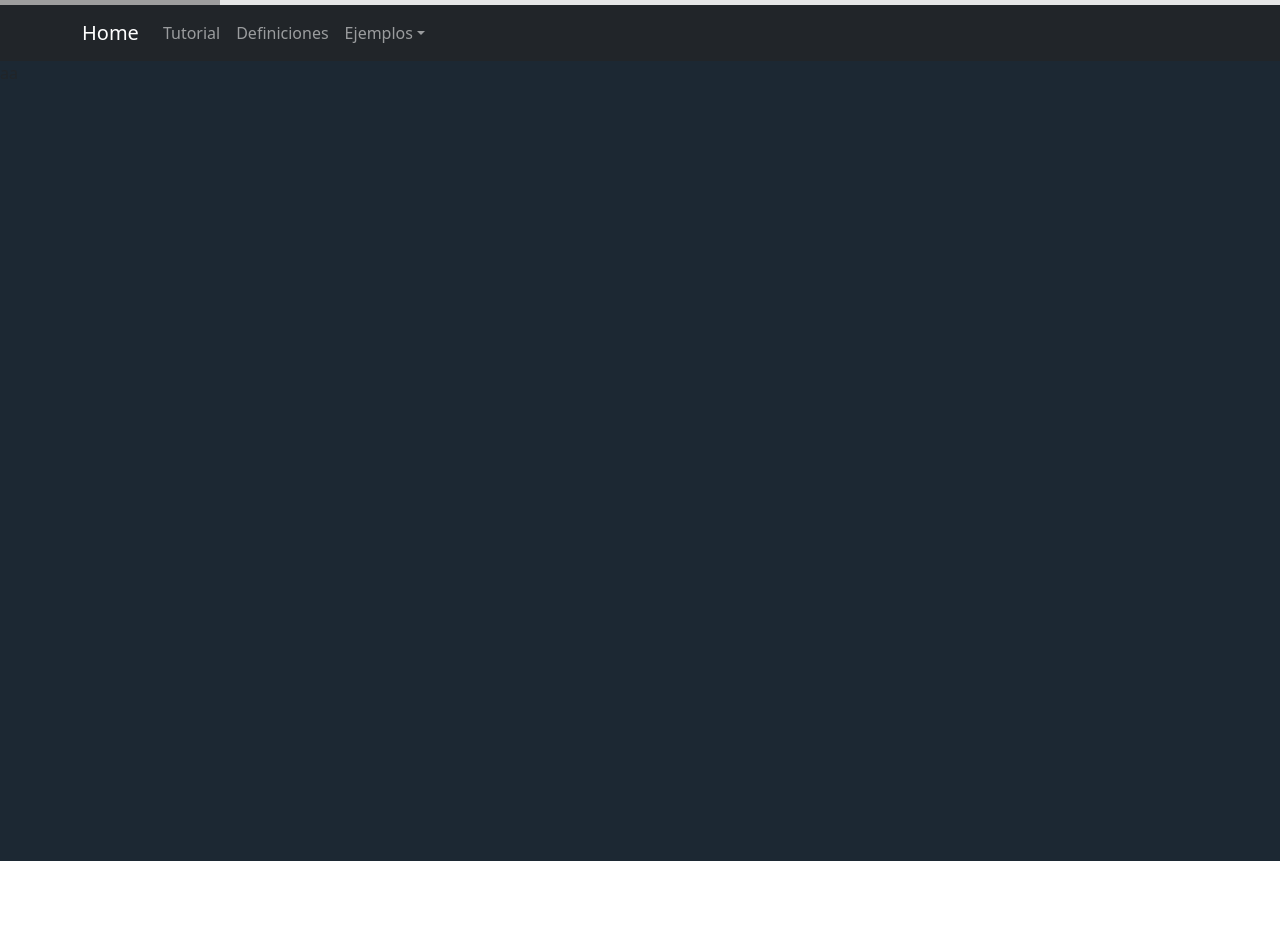
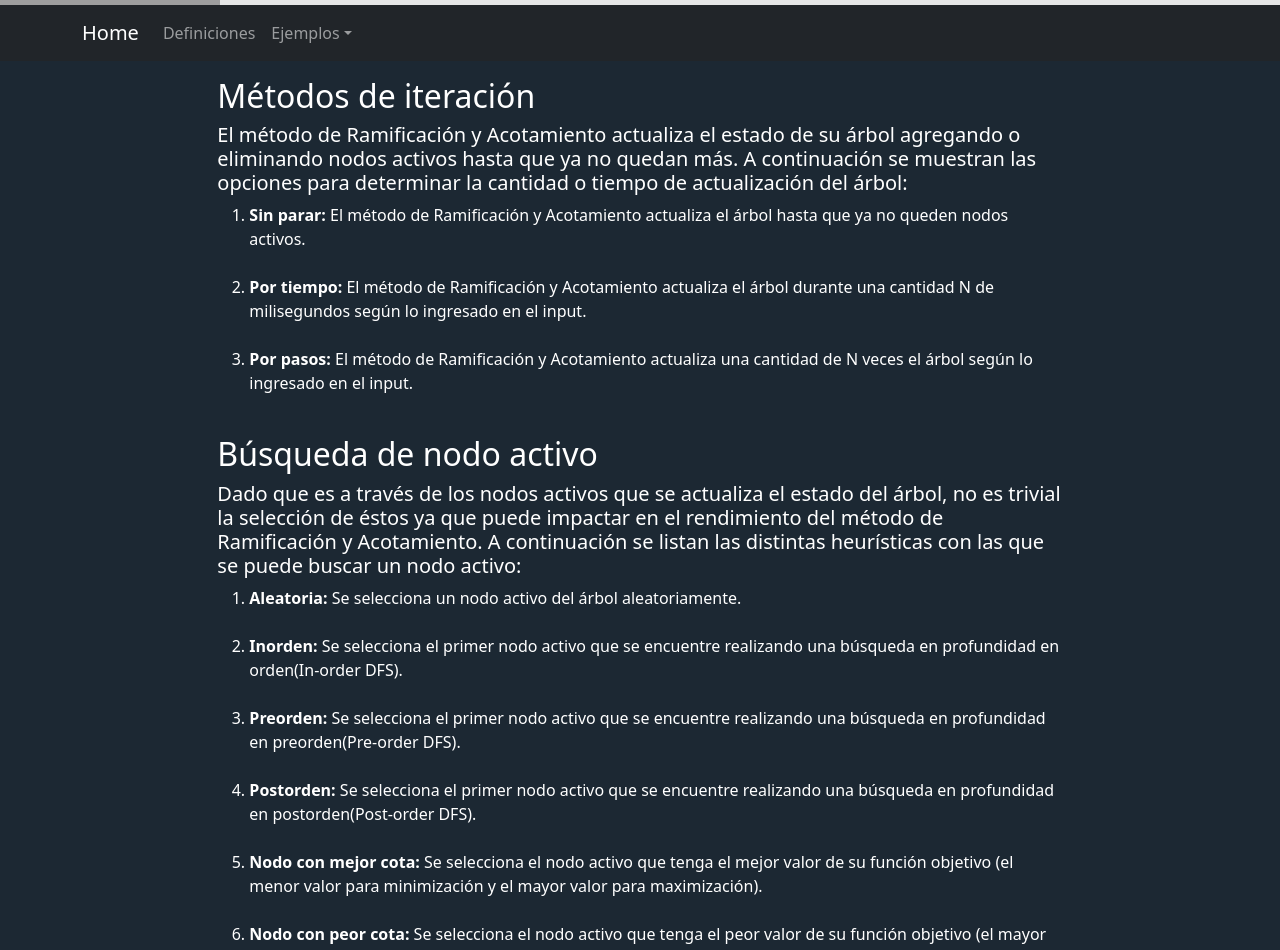
Before and after one commit to garaya3041/memoria-frontend, a React (Create React App) app: page /tutorial in a window 1280 px wide. Shown: the part 160-1110 px from the top of the page. Before the commit the page ends 1021 px from the top, so only its background shows below. Built offline with nearby package versions, Linux system fonts and the light colour scheme; grey boxes are pictures that could not be loaded.

Commit message:
loader y definiciones

```diff
--- a/src/components/navbar/navbarUSM.jsx
+++ b/src/components/navbar/navbarUSM.jsx
@@ -23,7 +23,6 @@ const NavbarUSM = () => {
                 <Navbar.Toggle aria-controls="responsive-navbar-nav" />
                 <Navbar.Collapse id="responsive-navbar-nav">
                     <Nav className="me-auto">
-                    <Nav.Link href="/tutorial">Tutorial</Nav.Link>
                     <Nav.Link href="/tutorial">Definiciones</Nav.Link>
                     <NavDropdown title="Ejemplos" id="collasible-nav-dropdown">
                         {
--- a/src/pages/Home/Home.css
+++ b/src/pages/Home/Home.css
@@ -1,11 +1,11 @@
-.fluid-container{
+.fluid-containers{
     background-color: #1c2833 !important;
     min-height: 100vh;
     padding: 0px;
     padding-bottom: 20px;
 }
 
-.elements-center{
+.elements-centers{
     align-items: center;
     justify-content: center;
     display: flex;
--- a/src/pages/Home/Home.jsx
+++ b/src/pages/Home/Home.jsx
@@ -86,11 +86,11 @@ const Home = () => {
         <>
         <HeaderUSM />
         <NavbarUSM />
-        <div className="fluid-container">
+        <div className="fluid-containers">
             <Row>
                 <Col md={3}></Col>
                 <Col md={6}>
-                    <div className="elements-center">
+                    <div className="elements-centers">
                         <div className="bienvenida">
                             <h2 className="titulo">
                                 Bienvenid@
--- a/src/pages/Tree/Tree.css
+++ b/src/pages/Tree/Tree.css
@@ -215,3 +215,8 @@
     padding-left: 0px;
     padding-right: 0px;
 }
+
+.spinner{
+    width: 24px;
+    height: 24px;
+}
--- a/src/pages/Tutorial/Tutorial.css
+++ b/src/pages/Tutorial/Tutorial.css
@@ -1,15 +1,18 @@
 .fluid-container{
     background-color: #1c2833 !important;
-    min-height: 100vh;
+    min-height: auto;
     padding: 0px;
     padding-bottom: 20px;
+    align-items: center;
+    display: flex;
+    flex-direction: column;
 }
 
 .elements-center{
-    align-items: center;
-    justify-content: center;
-    display: flex;
-    flex-direction: column;
-    height: 500px;
+    height: auto;
     color: white;
 }
+
+.bienvenida{
+    min-width: 100%;
+}
--- a/src/pages/Tutorial/Tutorial.jsx
+++ b/src/pages/Tutorial/Tutorial.jsx
@@ -1,14 +1,146 @@
 import React from 'react'
 import HeaderUSM from '../../components/header/headerUSM'
 import NavbarUSM from '../../components/navbar/navbarUSM'
+import { Row, Col } from 'react-bootstrap';
+import './Tutorial.css';
 
 const Tutorial = () => {
   return (
     <>
         <HeaderUSM />
-        <NavbarUSM />
+        <NavbarUSM className="navbar" />
         <div className="fluid-container">
-            aa
+            <Row>
+                <Col md={2}></Col>
+                <Col md={8}>
+                    <div className="elements-center">
+                        <div className="bienvenida">
+                            <h2 className="titulo">
+                                Métodos de iteración
+                            </h2>
+                            <h5>El método de Ramificación y Acotamiento actualiza el estado de su árbol agregando o eliminando nodos activos hasta que
+                              ya no quedan más. A continuación se muestran las opciones para determinar la cantidad o tiempo de actualización del árbol:
+                            </h5>
+                            <div className="content">
+                              <ol>
+                                <li><strong>Sin parar: </strong>
+                                El método de Ramificación y Acotamiento actualiza el árbol hasta que ya no queden nodos activos.
+                                </li>
+                                <br />
+                                <li><strong>Por tiempo: </strong>
+                                El método de Ramificación y Acotamiento actualiza el árbol durante una cantidad N de milisegundos según lo ingresado en el input.
+                                </li>
+                                <br />
+                                <li><strong>Por pasos: </strong>
+                                El método de Ramificación y Acotamiento actualiza una cantidad de N veces el árbol según lo ingresado en el input.
+                                </li>
+                                <br />
+                              </ol>
+                            </div>
+                        </div>
+                        <div className="bienvenida">
+                            <h2 className="titulo">
+                                Búsqueda de nodo activo
+                            </h2>
+                            <h5>Dado que es a través de los nodos activos que se actualiza el estado del árbol, no es trivial la selección de éstos ya que
+                              puede impactar en el rendimiento del método de Ramificación y Acotamiento. A continuación se listan
+                              las distintas heurísticas con las que se puede buscar un nodo activo:
+                            </h5>
+                            <div className="content">
+                              <ol>
+                                <li><strong>Aleatoria: </strong>
+                                Se selecciona un nodo activo del árbol aleatoriamente.
+                                </li>
+                                <br />
+                                <li><strong>Inorden: </strong>
+                                Se selecciona el primer nodo activo que se encuentre realizando una búsqueda en profundidad en orden(In-order DFS).
+                                </li>
+                                <br />
+                                <li><strong>Preorden: </strong>
+                                Se selecciona el primer nodo activo que se encuentre realizando una búsqueda en profundidad en preorden(Pre-order DFS).
+                                </li>
+                                <br />
+                                <li><strong>Postorden: </strong>
+                                Se selecciona el primer nodo activo que se encuentre realizando una búsqueda en profundidad en postorden(Post-order DFS).
+                                </li>
+                                <br />
+                                <li><strong>Nodo con mejor cota: </strong>
+                                Se selecciona el nodo activo que tenga el mejor valor de su función objetivo (el menor valor para minimización y el mayor valor para maximización).
+                                </li>
+                                <br />
+                                <li><strong>Nodo con peor cota: </strong>
+                                Se selecciona el nodo activo que tenga el peor valor de su función objetivo (el mayor valor para minimización y el menor valor para maximización).
+                                </li>
+                                <br />
+                                <li><strong>Por selección: </strong>
+                                Se selecciona el nodo activo manualmente, según su ID. Esta opción sólo está disponible si el método de iteración es de 1 paso.
+                                </li>
+                                <br />
+                              </ol>
+                            </div>
+                        </div>
+                        <div className="bienvenida">
+                            <h2 className="titulo">
+                                Selección de variable no entera:
+                            </h2>
+                            <h5>Los nodos se definen activos si alguna de las variables de su solución X no es un número entero.
+                              Es por ello que no es trivial la selección de cuál de entre todas éstas se realizará una ramificación.
+                              A continuación se listan las distintas heurísticas con las que se puede escoger una variable no entera:
+                            </h5>
+                            <div className="content">
+                              <ol>
+                                <li><strong>Aleatoria: </strong>
+                                Se selecciona una variable no entera aleatoriamente.
+                                </li>
+                                <br />
+                                <li><strong>En orden: </strong>
+                                Se selecciona la primera variable no entera en orden lexicográfico, es decir, la variable con el menor subíndice.
+                                </li>
+                                <br />
+                                <li><strong>En orden inverso: </strong>
+                                Se selecciona la última variable no entera en orden lexicográfico, es decir, la variable con el mayor subíndice.
+                                </li>
+                                <br />
+                                <li><strong>Más cercana a entero: </strong>
+                                Se selecciona la variable no entera cuyo valor sea el más cercano a un número entero.
+                                </li>
+                                <br />
+                                <li><strong>Más lejana a entero: </strong>
+                                Se selecciona la variable no entera cuyo valor sea el más alejado a un número entero.
+                                </li>
+                                <br />
+                                <li><strong>Mayor valor: </strong>
+                                Se selecciona la variable no entera cuyo valor sea el mayor.
+                                </li>
+                                <br />
+                                <li><strong>Menor valor: </strong>
+                                Se selecciona la variable no entera cuyo valor sea el menor.
+                                </li>
+                                <br />
+                                <li><strong>Más restringida: </strong>
+                                Se selecciona la variable no entera que aparezca en más restricciones.
+                                </li>
+                                <br />
+                                <li><strong>Menos restringida: </strong>
+                                Se selecciona la variable no entera que aparezca en menos restricciones.
+                                </li>
+                                <br />
+                                <li><strong>Más conectada: </strong>
+                                Se selecciona la variable no entera que en un grafo de restricciones, tenga el mayor grado.
+                                </li>
+                                <br />
+                                <li><strong>Menos conectada: </strong>
+                                Se selecciona la variable no entera que en un grafo de restricciones, tenga el menor grado.
+                                </li>
+                                <br />
+                              </ol>
+                            </div>
+                        </div>
+                    </div>
+                </Col>
+                <Col md={2}></Col>
+            </Row>
+
         </div>
     </>
   )
```
Also changed, not shown: src/pages/Tree/Tree.jsx (+26 -2 lines), 1 other file (tests, documents, lock files or other folders).
